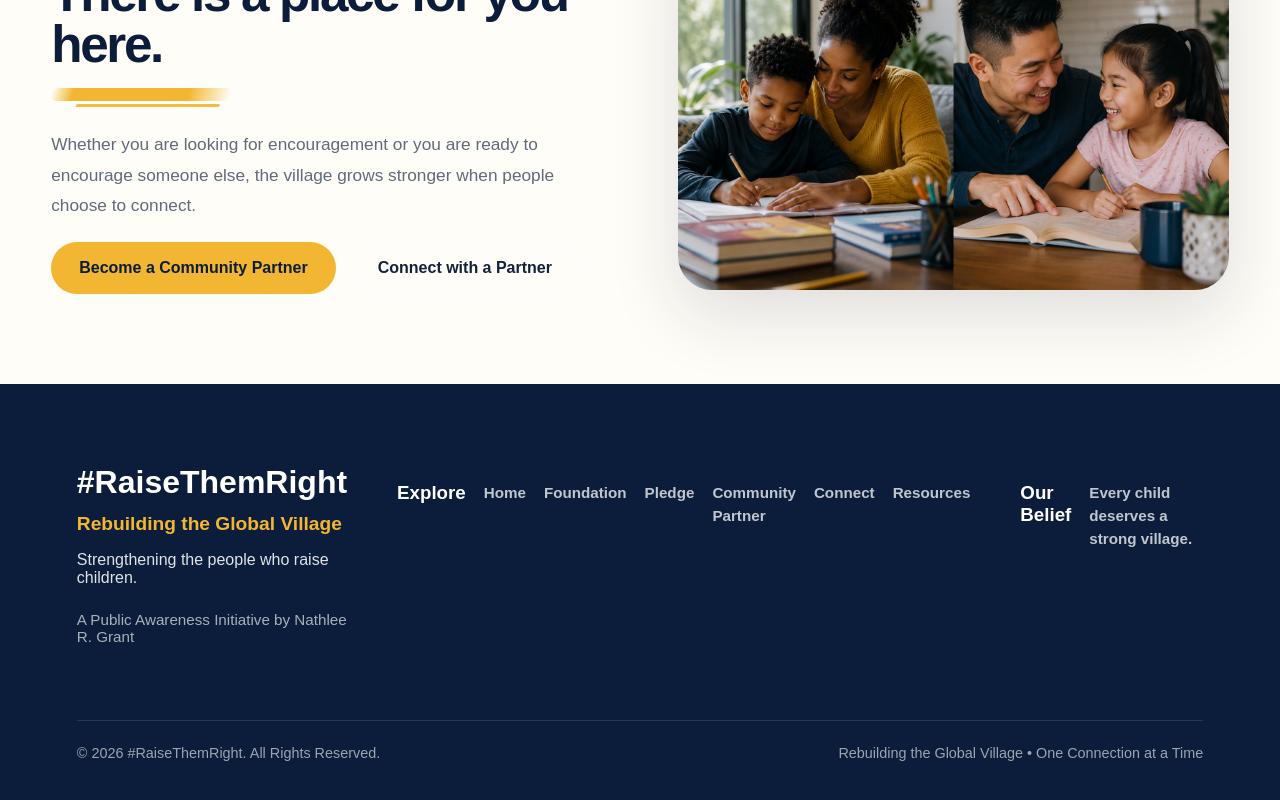
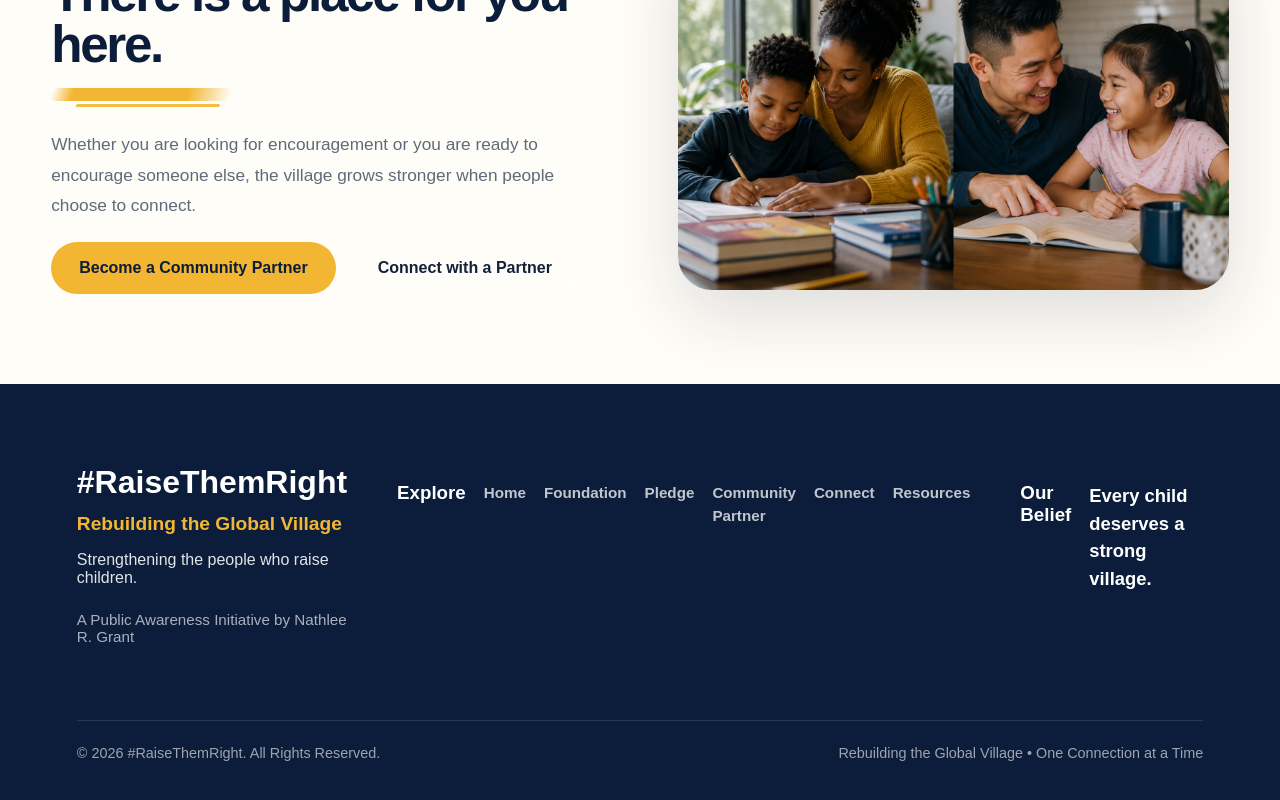
Before and after one commit to nathleegrant-lang/raise-them-right, a Next.js app: page / in a window 1280 px wide. Shown: the part 2799-3599 px from the top of the page. Built offline with nearby package versions, Linux system fonts and the light colour scheme.

Commit message:
Update globals.css

```diff
--- a/src/app/globals.css
+++ b/src/app/globals.css
@@ -687,6 +687,12 @@ h1 {
 .footer-links a:hover {
   color: var(--gold-dark);
 }
+.footer-quote {
+  color: white !important;
+  font-size: 1.15rem !important;
+  font-weight: 800;
+  max-width: 260px;
+}
 
 
 /* PLEDGE PAGE */
```
